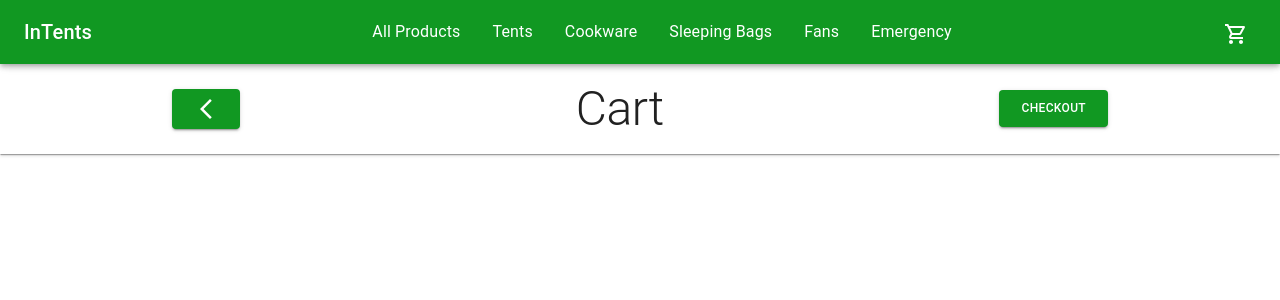
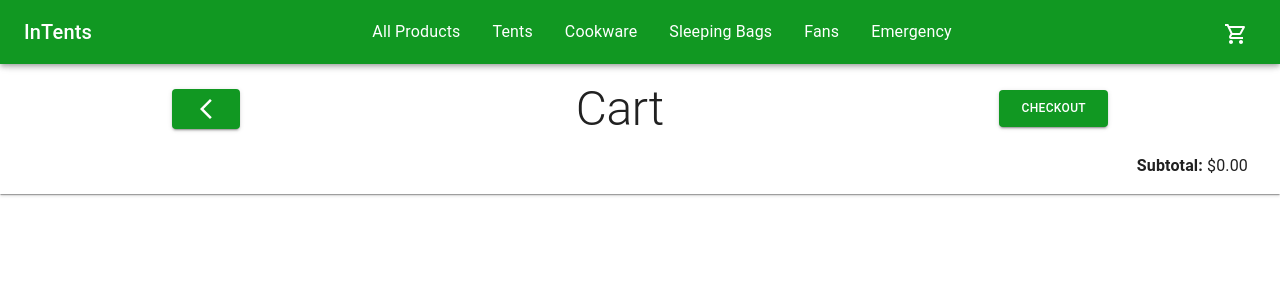
Before and after one commit to kitsi/InTents, a React (Create React App) app in the folder client-side/: page /cart in a window 1280 px wide. Shown: the top 300 px of the page. Built offline with nearby package versions, Linux system fonts and the light colour scheme.

Commit message:
Added subtotal and individual item totals to cart page

```diff
--- a/client-side/src/components/CartPage/CartPage.jsx
+++ b/client-side/src/components/CartPage/CartPage.jsx
@@ -1,6 +1,6 @@
 import "./cartPage.css";
 
-import { Divider, Typography } from "@mui/material";
+import { Typography } from "@mui/material";
 import { useSelector } from "react-redux";
 import { Button } from "@mui/material";
 
@@ -16,6 +16,14 @@ export default function CartPage() {
   const cartList = cartItems.map((item) => {
     return <CartProductTile key={item.product.id} product={item} />;
   });
+
+  function getSubtotal() {
+    let total = 0;
+    for (let i = 0; i < cartItems.length; i++) {
+      total += cartItems[i].product.price * cartItems[i].quantity;
+    }
+    return total;
+  }
 
   return (
     <div className="cart-page">
@@ -38,6 +46,9 @@ export default function CartPage() {
             </Button>
           </Link>
         </div>
+        <p className="subtotal">
+          <strong>Subtotal:</strong> ${getSubtotal().toFixed(2)}
+        </p>
       </div>
       <div className="cart-content-container">
         <div className="cart-controls"></div>
--- a/client-side/src/components/CartPage/CartProductTile.jsx
+++ b/client-side/src/components/CartPage/CartProductTile.jsx
@@ -34,6 +34,9 @@ function CartProductTile({ product }) {
 
   return (
     <Card className="cart-card">
+      <p className="card-total">
+        ${(item.price * product.quantity).toFixed(2)}
+      </p>
       <CardMedia
         component="img"
         height="200"
--- a/client-side/src/components/CartPage/cartPage.css
+++ b/client-side/src/components/CartPage/cartPage.css
@@ -44,6 +44,13 @@
   margin-bottom: 40rem;
 }
 
+.subtotal {
+  text-align: right;
+  margin: 0;
+  margin-top: 1rem;
+  padding: 0 2rem;
+}
+
 @media screen and (min-width: 600px) {
   .button-container {
     top: 64px;
--- a/client-side/src/components/CartPage/cartProductTile.css
+++ b/client-side/src/components/CartPage/cartProductTile.css
@@ -31,6 +31,16 @@
   flex-grow: 1;
 }
 
+.cart-card {
+  position: relative;
+}
+
+.card-total {
+  position: absolute;
+  top: 0;
+  right: 1rem;
+}
+
 @media screen and (min-width: 900px) {
   .cart-card {
     display: flex;
```
